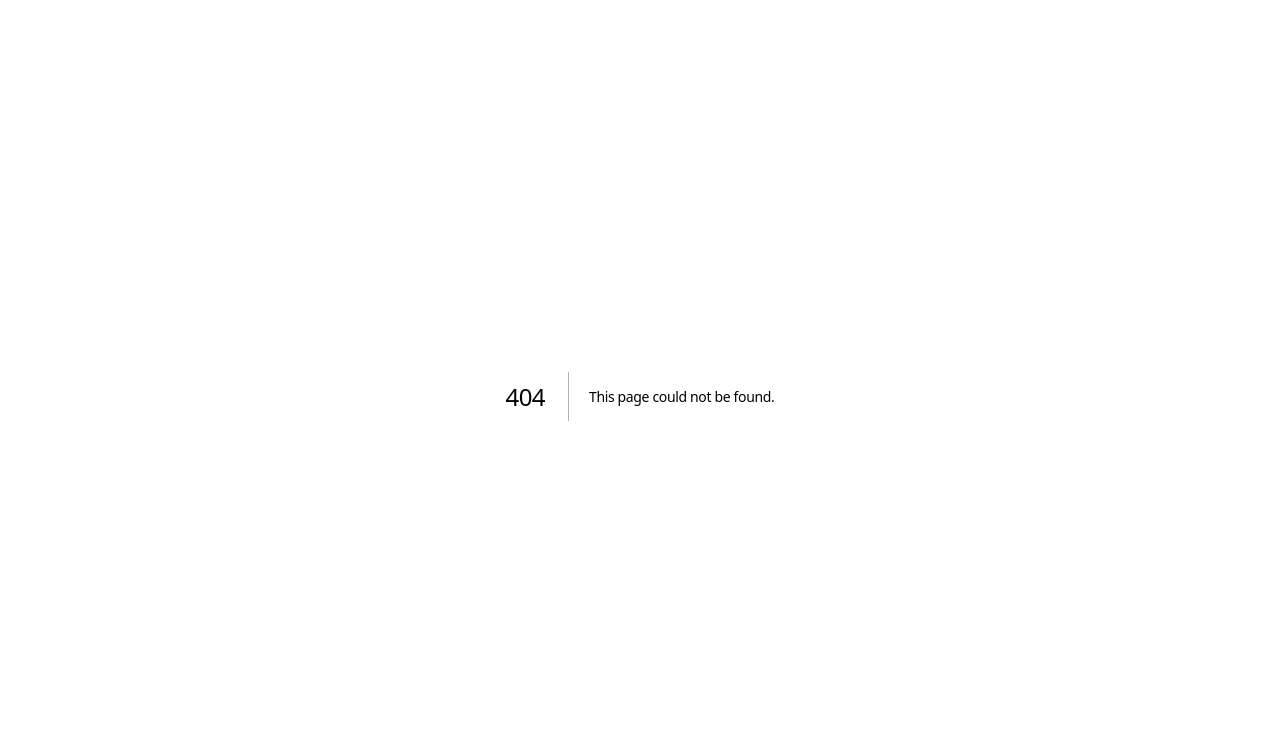
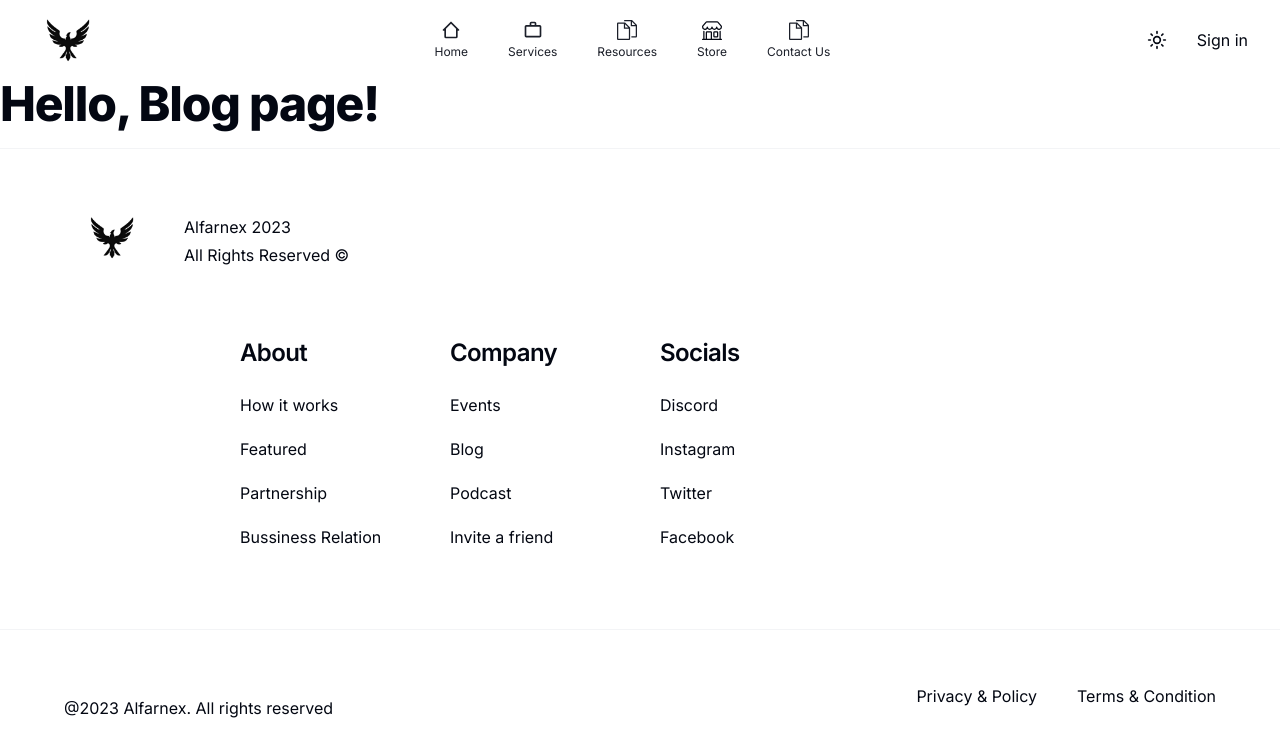
Before and after one commit to Fardeen-Awais/my-portolio, a Next.js app: page /blog in a window 1280 px wide. Before the commit this address had no page. Shown: the top 756 px of the page. Built offline with nearby package versions, Linux system fonts and the light colour scheme; no server answers.

Commit message:
Alfarnex software route configured with authentication

```diff
--- /dev/null
+++ b/app/(contact)/contact/page.tsx
@@ -0,0 +1,3 @@
+export default function Page() {
+    return <h1>Hello, Home page!</h1>
+  }
--- /dev/null
+++ b/app/(contact)/layout.tsx
@@ -0,0 +1,14 @@
+import Footer from "@/components/ui/Footer"
+import Navbar from "@/components/ui/Navbar"
+
+const MainLayout = async ({ children }: { children: React.ReactNode }) => {
+    return (
+        <main>
+            <Navbar />
+            {children}
+            <Footer />
+        </main>
+    )
+}
+
+export default MainLayout
--- /dev/null
+++ b/app/(resources)/blog/article/page.tsx
@@ -0,0 +1,4 @@
+// `app/page.tsx` is the UI for the `/` URL
+export default function Page() {
+    return <h1>Hello, Article page!</h1>
+  }
--- /dev/null
+++ b/app/(resources)/blog/page.tsx
@@ -0,0 +1,4 @@
+// `app/page.tsx` is the UI for the `/` URL
+export default function Page() {
+    return <h1>Hello, Blog page!</h1>
+  }
--- /dev/null
+++ b/app/(resources)/layout.tsx
@@ -0,0 +1,14 @@
+import Footer from "@/components/ui/Footer"
+import Navbar from "@/components/ui/Navbar"
+
+const MainLayout = async ({ children }: { children: React.ReactNode }) => {
+    return (
+        <main>
+            <Navbar />
+            {children}
+            <Footer />
+        </main>
+    )
+}
+
+export default MainLayout
--- /dev/null
+++ b/app/(shop)/layout.tsx
@@ -0,0 +1,14 @@
+import Footer from "@/components/ui/Footer"
+import Navbar from "@/components/ui/Navbar"
+
+const MainLayout = async ({ children }: { children: React.ReactNode }) => {
+    return (
+        <main>
+            <Navbar />
+            {children}
+            <Footer />
+        </main>
+    )
+}
+
+export default MainLayout
--- /dev/null
+++ b/app/(shop)/store/page.tsx
@@ -0,0 +1,3 @@
+export default function Page() {
+    return <h1>Hello, Next.js!</h1>
+}
--- /dev/null
+++ b/app/service/layout.tsx
@@ -0,0 +1,14 @@
+import Footer from "@/components/ui/Footer"
+import Navbar from "@/components/ui/Navbar"
+
+const MainLayout = async ({ children }: { children: React.ReactNode }) => {
+    return (
+        <main>
+            <Navbar />
+            {children}
+            <Footer />
+        </main>
+    )
+}
+
+export default MainLayout
--- /dev/null
+++ b/app/service/page.tsx
@@ -0,0 +1,3 @@
+export default function Page() {
+    return <h1>Hello, Next.js!</h1>
+  }
--- a/components/ui/Navbar.tsx
+++ b/components/ui/Navbar.tsx
@@ -1,13 +1,10 @@
 'use client'
-import React, { useEffect, useState } from 'react'
+// import React, { useEffect, useState } from 'react'
 import Link from 'next/link'
-import { HiLanguage } from 'react-icons/hi2'
 import { BiHomeAlt2 } from 'react-icons/bi'
 import { MdWorkOutline } from 'react-icons/md'
-import { BsCreditCard2Back } from 'react-icons/bs'
 import { BsShop } from 'react-icons/bs'
 import { SlDocs } from 'react-icons/sl'
-import Image from 'next/image'
 import { ModeToggle } from './Theme'
 import Logo from './Logo'
 import { SignInButton, UserButton } from '@clerk/nextjs'
@@ -16,13 +13,13 @@ const Navbar = () => {
 
   const { isSignedIn } = useUser();
 
-  const [isMounted, setIsMounted] = useState(false)
-  useEffect(() => {
-    setIsMounted(true)
-  }, [])
-  if (!isMounted) {
-    return null;
-  }
+  // const [isMounted, setIsMounted] = useState(false)
+  // useEffect(() => {
+  //   setIsMounted(true)
+  // }, [])
+  // if (!isMounted) {
+  //   return null;
+  // }
 
   return (
     <header className='sticky top-0 z-20 border-b border-transparent bg-opacity-80 backdrop-blur-[4px] backdrop-filter transition-opacity duration-200 ease-in-out mx-auto md:px-5 h-20 flex items-center justify-between'>
@@ -36,25 +33,26 @@ const Navbar = () => {
             </Link>
           </li>
           <li className='flex flex-col justify-center items-center gap-1'>
-            <Link className='flex flex-col items-center gap-1 opacity-90 hover:opacity-100 transition-all' href={'/'}>
+            <Link className='flex flex-col items-center gap-1 opacity-90 hover:opacity-100 transition-all' href={'/service'}>
               <MdWorkOutline className='w-5 h-5' />
-              Work
+              Services
             </Link>
           </li>
-          <li className='flex flex-col justify-center items-center gap-1'><BsCreditCard2Back className='w-5 h-5' />
-            <Link className='flex flex-col items-center gap-1 opacity-90 hover:opacity-100 transition-all' href={'/'}>
-              Prices
+          <li className='flex flex-col justify-center items-center gap-1'>
+            <Link className='flex flex-col items-center gap-1 opacity-90 hover:opacity-100 transition-all' href={'/blog'}>
+              <SlDocs className='w-5 h-5' />
+              Resources
             </Link>
           </li>
           <li className='flex flex-col justify-center items-center gap-1'><BsShop className='w-5 h-5' />
-            <Link className='flex flex-col items-center gap-1 opacity-90 hover:opacity-100 transition-all' href={'/'}>
+            <Link className='flex flex-col items-center gap-1 opacity-90 hover:opacity-100 transition-all' href={'/store'}>
               Store
             </Link>
           </li>
           <li className='flex flex-col justify-center items-center gap-1'>
-            <Link className='flex flex-col items-center gap-1 opacity-90 hover:opacity-100 transition-all' href={'/'}>
+            <Link className='flex flex-col items-center gap-1 opacity-90 hover:opacity-100 transition-all' href={'/contact'}>
               <SlDocs className='w-5 h-5' />
-              Resources
+              Contact Us
             </Link>
           </li>
         </ul>
@@ -67,7 +65,7 @@ const Navbar = () => {
       <div className="hidden sm:flex">
         {!isSignedIn && <SignInButton />}
       </div>
-      <div className="hidden sm:flex">
+
         {isSignedIn && (
           <UserButton
             afterSignOutUrl="/"
@@ -78,7 +76,6 @@ const Navbar = () => {
             }}
           />
         )}
-      </div>
     </div>
         </div>
       </nav>
```
Also changed, not shown: middleware.ts (+3 -5 lines), 1 other file (tests, documents, lock files or other folders).
